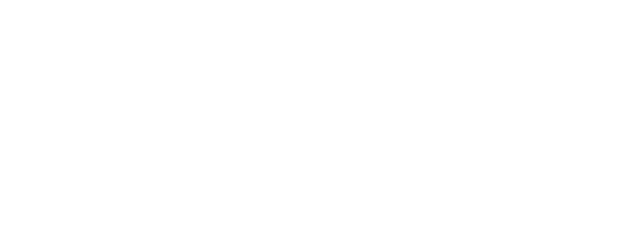
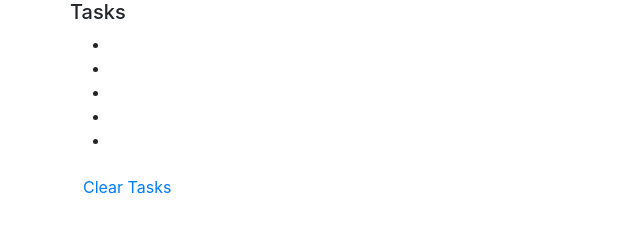
Before and after one commit to devzons/modernjs, a plain HTML site: page index.html in a window 1280 px wide. Shown: the whole page, without its empty margins (0-640 px from the left). Drawn offline with nearby package versions, Linux system fonts and the light colour scheme.

Commit message:
Mouse Event

```diff
--- a/index.html
+++ b/index.html
@@ -14,12 +14,25 @@
 </head>
 <body>
   <!--[if lt IE 7]>
-    <p class="browsehappy">You are using an <strong>outdated</strong> browser. Please <a href="#">upgrade your browser</a> to improve your experience.</p>
+    <p class="browsehappy">You are using an <strong>outdated</strong> browser. Please <a href="#">upgrade your browser</a> to improve your experience.</p>s
   <![endif]-->
 
-  <script src="https://code.jquery.com/jquery-3.3.1.slim.min.js" integrity="sha384-q8i/X+965DzO0rT7abK41JStQIAqVgRVzpbzo5smXKp4YfRvH+8abtTE1Pi6jizo" crossorigin="anonymous"></script>
-  <script src="https://cdnjs.cloudflare.com/ajax/libs/popper.js/1.14.3/umd/popper.min.js" integrity="sha384-ZMP7rVo3mIykV+2+9J3UJ46jBk0WLaUAdn689aCwoqbBJiSnjAK/l8WvCWPIPm49" crossorigin="anonymous"></script>
-  <script src="https://stackpath.bootstrapcdn.com/bootstrap/4.1.3/js/bootstrap.min.js" integrity="sha384-ChfqqxuZUCnJSK3+MXmPNIyE6ZbWh2IMqE241rYiqJxyMiZ6OW/JmZQ5stwEULTy" crossorigin="anonymous"></script>
+  <div class="container">
+    <div class="row">
+      <div class="card-action">
+          <h5 id="task-title">Tasks</h5>
+          <ul class="list">
+            <li class="collection-item"><a href="#" class="delete-item secondary-content"></a> <i class="fa fa-remove"></i></li>
+            <li class="collection-item"><a href="#" class="delete-item secondary-content"></a> <i class="fa fa-remove"></i></li>
+            <li class="collection-item"><a href="#" class="delete-item secondary-content"></a> <i class="fa fa-remove"></i></li>
+            <li class="collection-item"><a href="#" class="delete-item secondary-content"></a> <i class="fa fa-remove"></i></li>
+            <li class="collection-item"><a href="#" class="delete-item secondary-content"></a> <i class="fa fa-remove"></i></li>
+          </ul>
+          <a href="#" class="clear-tasks btn black">Clear Tasks</a>
+      </div>
+    </div>
+  </div>
+
   <script src="app.js" async defer></script>
 </body>
 </html>
```
Also changed, not shown: 1 other file.
